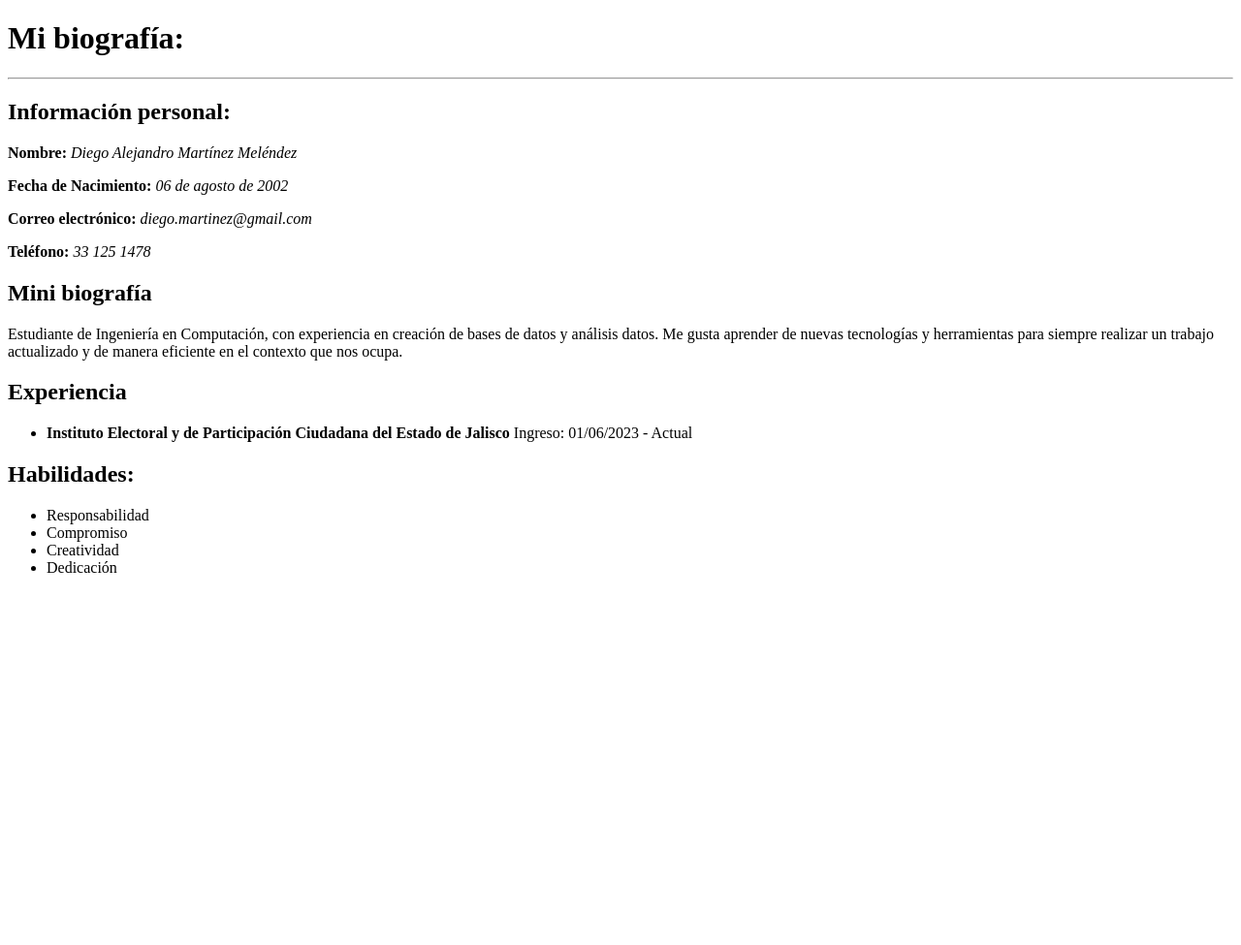
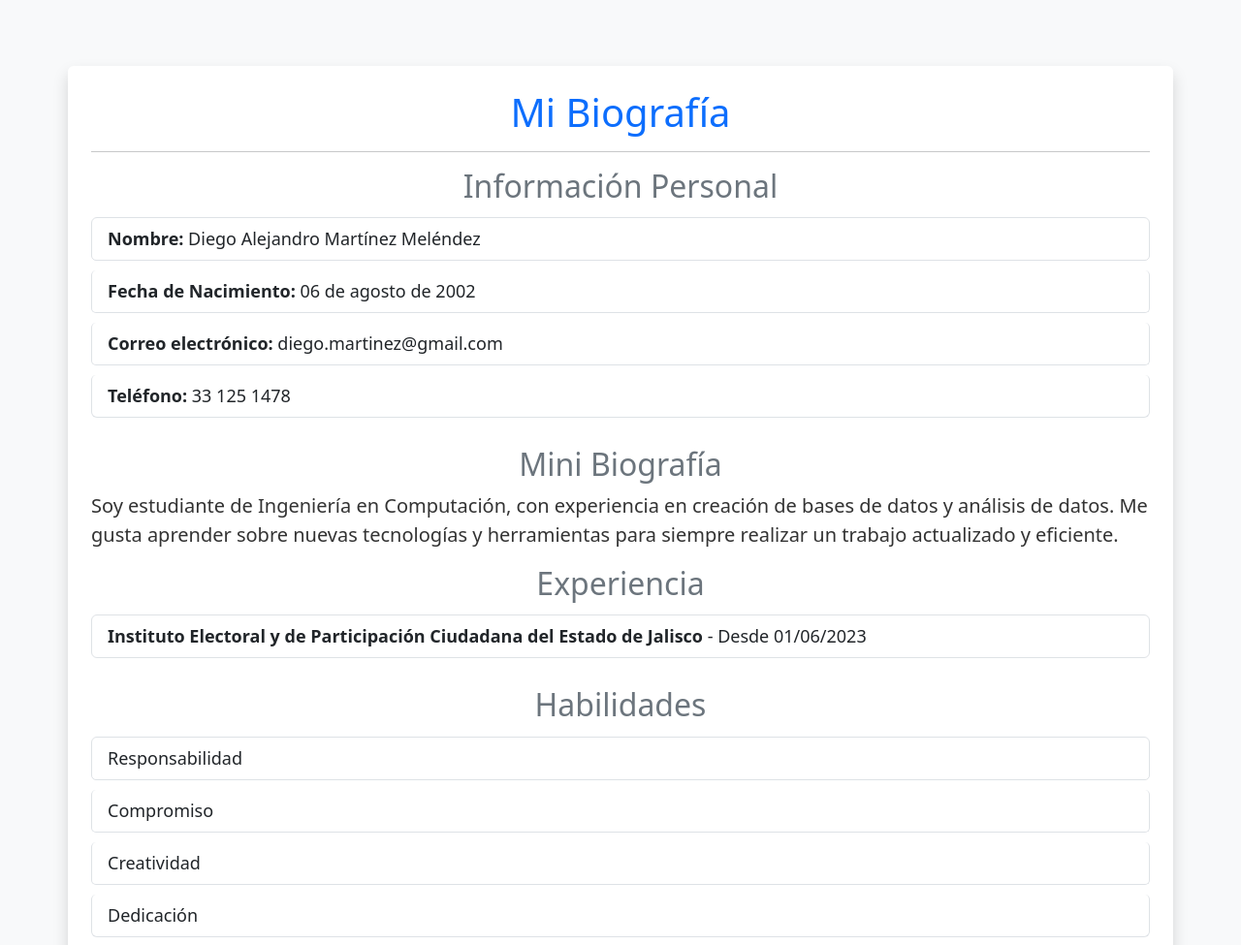
Before and after one commit to diegois7/act1-pw, a plain HTML site: page index.html in a window 1280 px wide. Shown: the top 975 px of the page at 97% size. Before the commit the page ends 800 px from the top, so only its background shows below. Drawn offline with nearby package versions, Linux system fonts and the light colour scheme.

Commit message:
Se añadieron múltiples archivos

```diff
--- /dev/null
+++ b/index.css
@@ -0,0 +1,42 @@
+body {
+  font-family: Arial, sans-serif;
+  background-color: #f8f9fa;
+  padding: 20px;
+}
+
+.container {
+  max-width: 800px;
+  margin: auto;
+  background: white;
+  padding: 20px;
+  border-radius: 10px;
+  box-shadow: 0 4px 8px rgba(0, 0, 0, 0.1);
+}
+
+h1,
+h2 {
+  color: #007bff;
+  text-align: center;
+}
+
+hr {
+  border: 1px solid #007bff;
+}
+
+p,
+li {
+  font-size: 18px;
+  color: #333;
+}
+
+ul {
+  list-style-type: none;
+  padding: 0;
+}
+
+ul li {
+  background: #e9ecef;
+  margin: 5px 0;
+  padding: 10px;
+  border-radius: 5px;
+}
--- a/index.html
+++ b/index.html
@@ -1,45 +1,64 @@
 <!DOCTYPE html>
 <html lang="en">
+  <link rel="stylesheet" href="index.css" />
   <head>
+    <link
+      href="https://cdn.jsdelivr.net/npm/bootstrap@5.3.2/dist/css/bootstrap.min.css"
+      rel="stylesheet"
+    />
+    <script src="https://cdn.jsdelivr.net/npm/bootstrap@5.3.2/dist/js/bootstrap.bundle.min.js"></script>
     <meta charset="UTF-8" />
     <meta name="viewport" content="width=device-width, initial-scale=1.0" />
     <title>Diego Martínez</title>
   </head>
-  <body>
-    <h1>Mi biografía:</h1>
+  <body class="bg-light">
+    <div class="container mt-5 p-4 bg-white shadow rounded">
+      <h1 class="text-center text-primary">Mi Biografía</h1>
       <hr />
 
-    <h2>Información personal:</h2>
-    <p><strong>Nombre:</strong> <i>Diego Alejandro Martínez Meléndez</i></p>
-    <p><strong>Fecha de Nacimiento:</strong> <i>06 de agosto de 2002</i></p>
-    <p><strong>Correo electrónico:</strong> <i>diego.martinez@gmail.com</i></p>
-    <p><strong>Teléfono:</strong> <i>33 125 1478</i></p>
+      <h2 class="text-secondary">Información Personal</h2>
+      <ul class="list-group mb-4">
+        <li class="list-group-item">
+          <strong>Nombre:</strong> Diego Alejandro Martínez Meléndez
+        </li>
+        <li class="list-group-item">
+          <strong>Fecha de Nacimiento:</strong> 06 de agosto de 2002
+        </li>
+        <li class="list-group-item">
+          <strong>Correo electrónico:</strong> diego.martinez@gmail.com
+        </li>
+        <li class="list-group-item"><strong>Teléfono:</strong> 33 125 1478</li>
+      </ul>
 
-    <h2>Mini biografía</h2>
-    <p>
-      Estudiante de Ingeniería en Computación, con experiencia en creación de
-      bases de datos y análisis datos. Me gusta aprender de nuevas tecnologías y
-      herramientas para siempre realizar un trabajo actualizado y de manera
-      eficiente en el contexto que nos ocupa.
+      <h2 class="text-secondary">Mini Biografía</h2>
+      <p class="lead">
+        Soy estudiante de Ingeniería en Computación, con experiencia en creación
+        de bases de datos y análisis de datos. Me gusta aprender sobre nuevas
+        tecnologías y herramientas para siempre realizar un trabajo actualizado
+        y eficiente.
       </p>
 
-    <h2>Experiencia</h2>
-    <ul>
-      <li>
+      <h2 class="text-secondary">Experiencia</h2>
+      <ul class="list-group mb-4">
+        <li class="list-group-item">
           <strong
             >Instituto Electoral y de Participación Ciudadana del Estado de
             Jalisco</strong
           >
-        Ingreso: 01/06/2023 - Actual
+          - Desde 01/06/2023
         </li>
       </ul>
+
+      <h2 class="text-secondary">Habilidades</h2>
+      <ul class="list-group">
+        <li class="list-group-item">Responsabilidad</li>
+        <li class="list-group-item">Compromiso</li>
+        <li class="list-group-item">Creatividad</li>
+        <li class="list-group-item">Dedicación</li>
+      </ul>
+    </div>
+
+    <!-- Bootstrap JS -->
+    <script src="https://cdn.jsdelivr.net/npm/bootstrap@5.3.2/dist/js/bootstrap.bundle.min.js"></script>
   </body>
-
-  <h2>Habilidades:</h2>
-  <ul>
-    <li>Responsabilidad</li>
-    <li>Compromiso</li>
-    <li>Creatividad</li>
-    <li>Dedicación</li>
-  </ul>
 </html>
```
Also changed, not shown: contacto.html (+7 -1 lines), personaje.html (added, +26 -0 lines), therock.jpg (added). Lines whose indentation alone changed are shown as unchanged.
